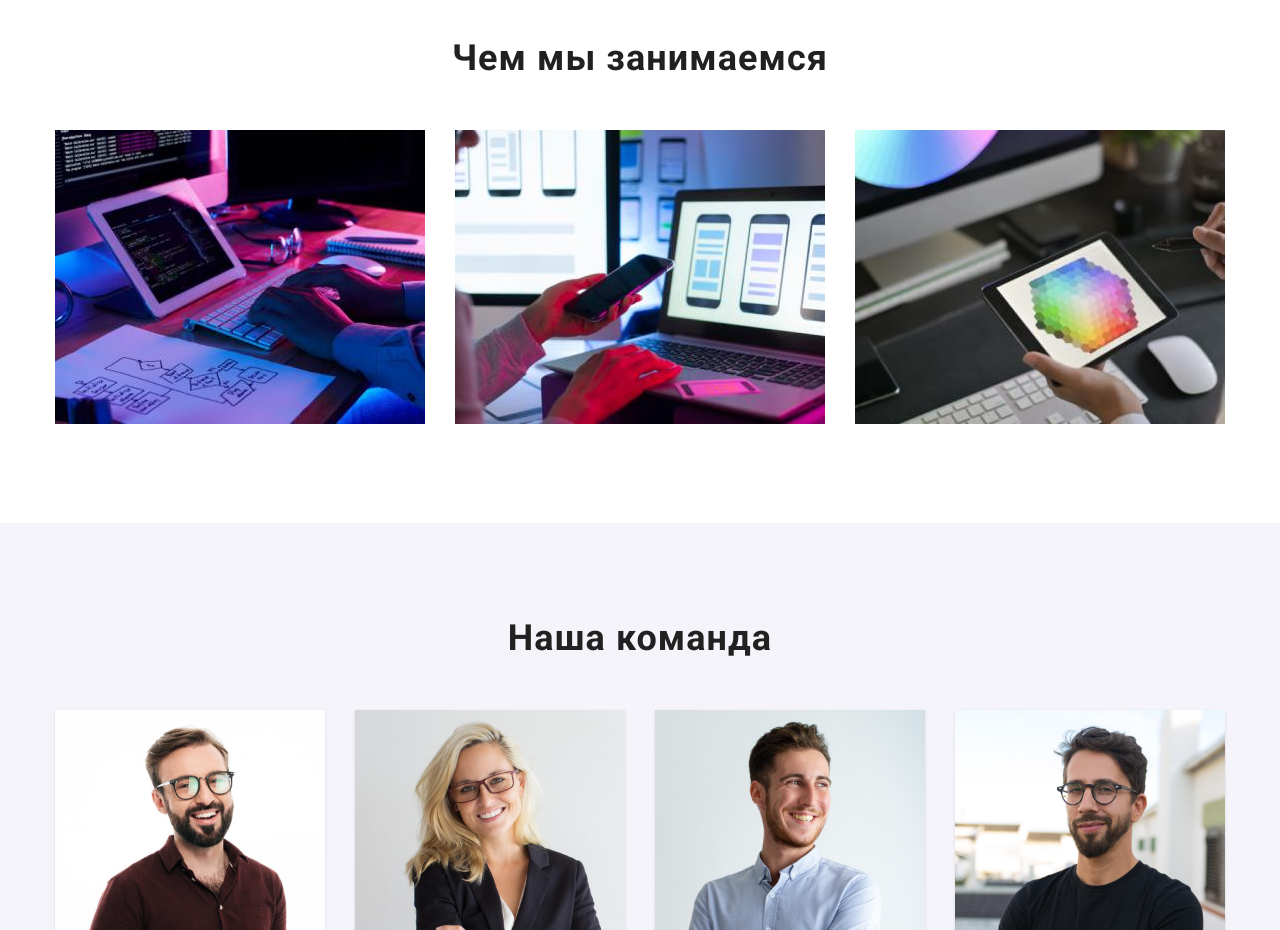
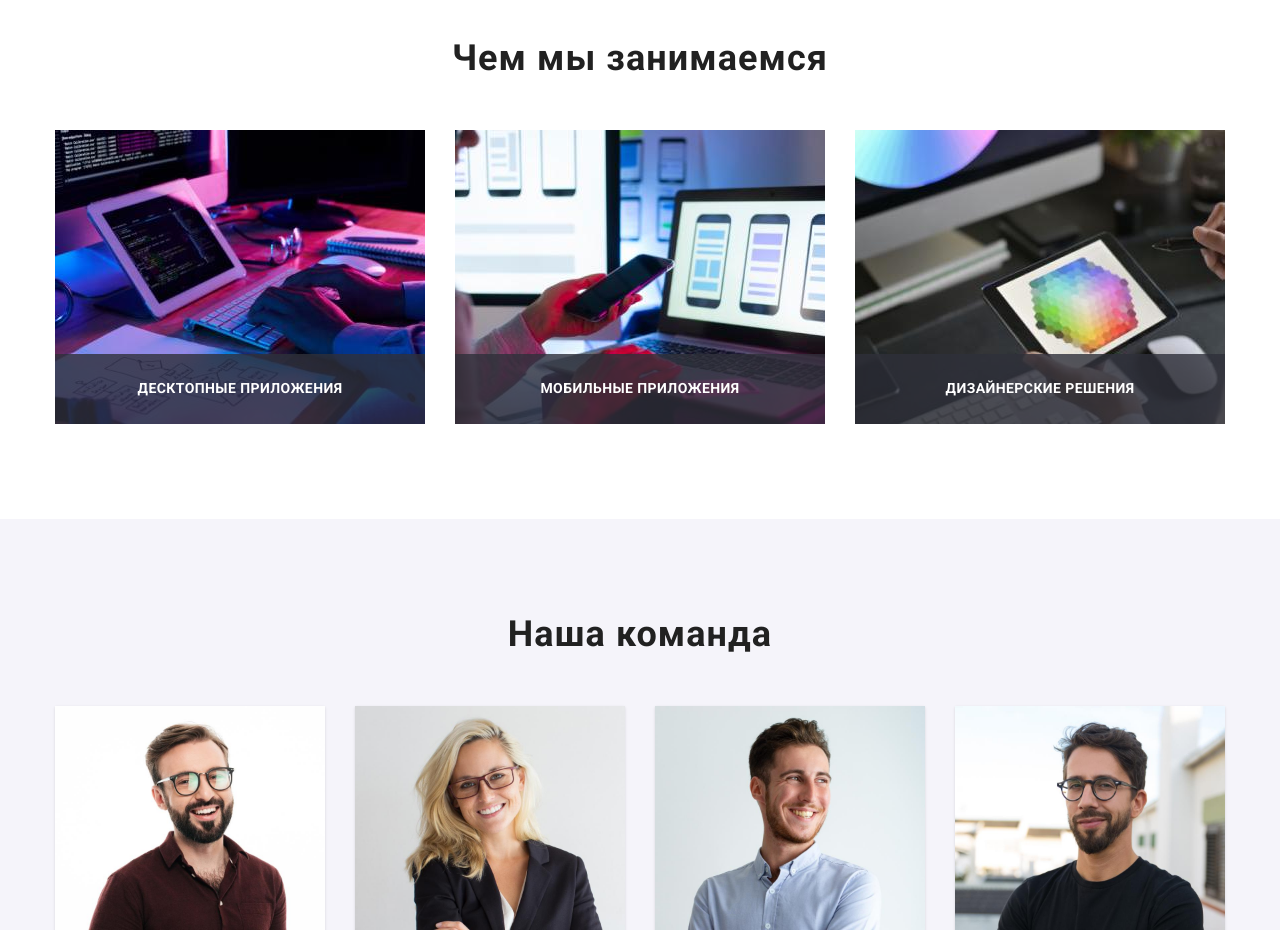
Before and after one commit to saralidze87/goit-markup-hw-05, a plain HTML site: page index.html in a window 1280 px wide. Shown: the part 1080-2010 px from the top of the page. Drawn offline with nearby package versions, Linux system fonts and the light colour scheme.

Commit message:
add workspace-item-text

```diff
--- a/css/styles.css
+++ b/css/styles.css
@@ -230,7 +230,26 @@ body {
 .workspace-list .workspace-item + .workspace-item {
   margin-left: 30px;
 }
-
+.workspace-item {
+  position: relative;
+  height: 294px;
+}
+.workspace-item-text {
+  font-weight: 700;
+  font-size: 14px;
+  line-height: 1.14;
+  text-align: center;
+  letter-spacing: 0.03em;
+  text-transform: uppercase;
+  background-color: rgba(47, 48, 58, 0.8);
+  color: #ffffff;
+  width: 370px;
+  height: 70px;
+  padding: 27px;
+  position: absolute;
+  bottom: 0;
+  left: 0;
+}
 .workspace-title {
   font-weight: 700;
   font-size: 36px;
--- a/index.html
+++ b/index.html
@@ -132,14 +132,20 @@
         <h2 class="workspace-title">Чем мы занимаемся</h2>
         <ul class="list workspace-list">
             <li class="workspace-item">
-                <a href=""><img src="./images/box1.jpg" alt="box1" width="370" height="294"></a>
-                <div class="workspace-item-text"></div>
+                <a href=""><img src="./images/box1.jpg" alt="box1" width="370" height="294">
+                <div class="workspace-item-text">Десктопные приложения</div>
+                </a>
+
             </li>
             <li class="workspace-item">
-                <a href=""><img src="./images/box2.jpg" alt="box2" width="370" height="294"></a>
+                <a href=""><img src="./images/box2.jpg" alt="box2" width="370" height="294">
+                <div class="workspace-item-text">Мобильные приложения</div>
+                </a>
             </li>
             <li class="workspace-item">
-                <a href=""><img src="./images/box3.jpg" alt="box3" width="370" height="294"></a>
+                <a href=""><img src="./images/box3.jpg" alt="box3" width="370" height="294">
+                <div class="workspace-item-text">Дизайнерские решения</div>
+                </a>
             </li>
         </ul>
     </div>
```
